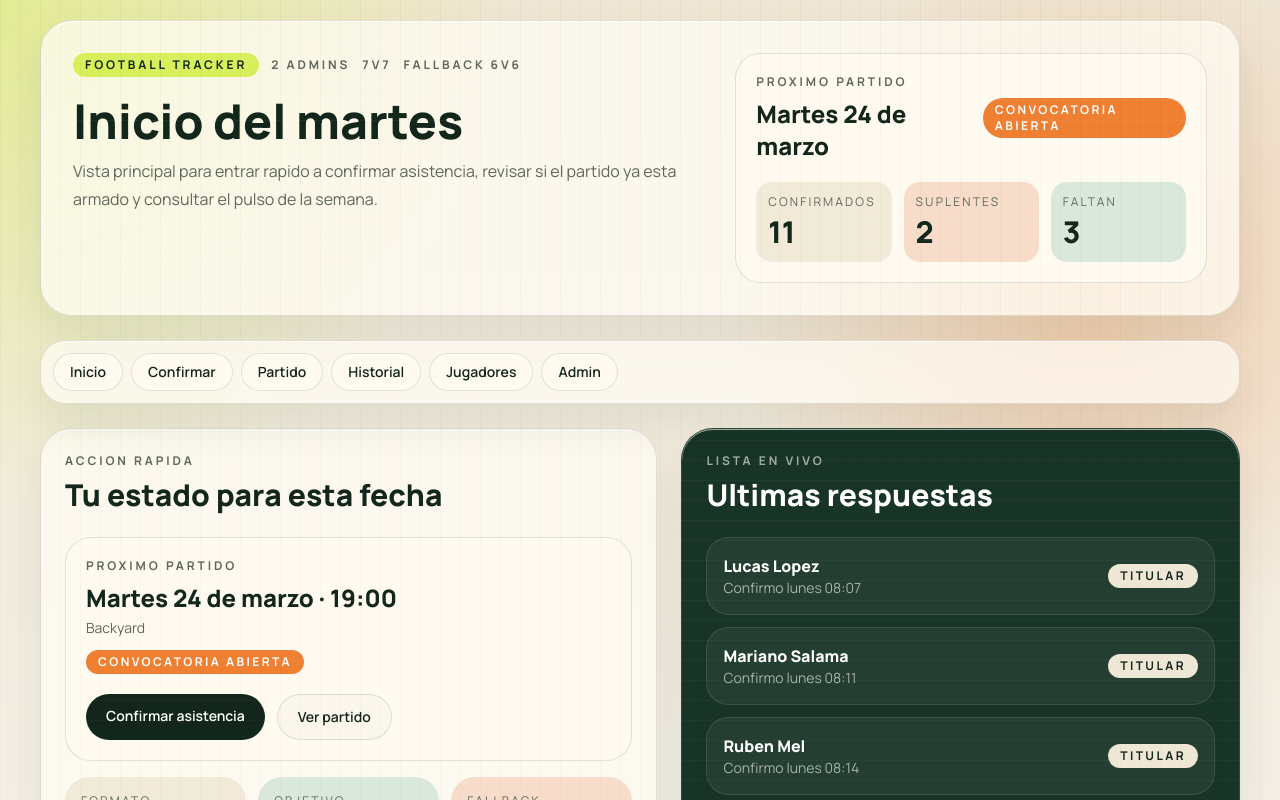
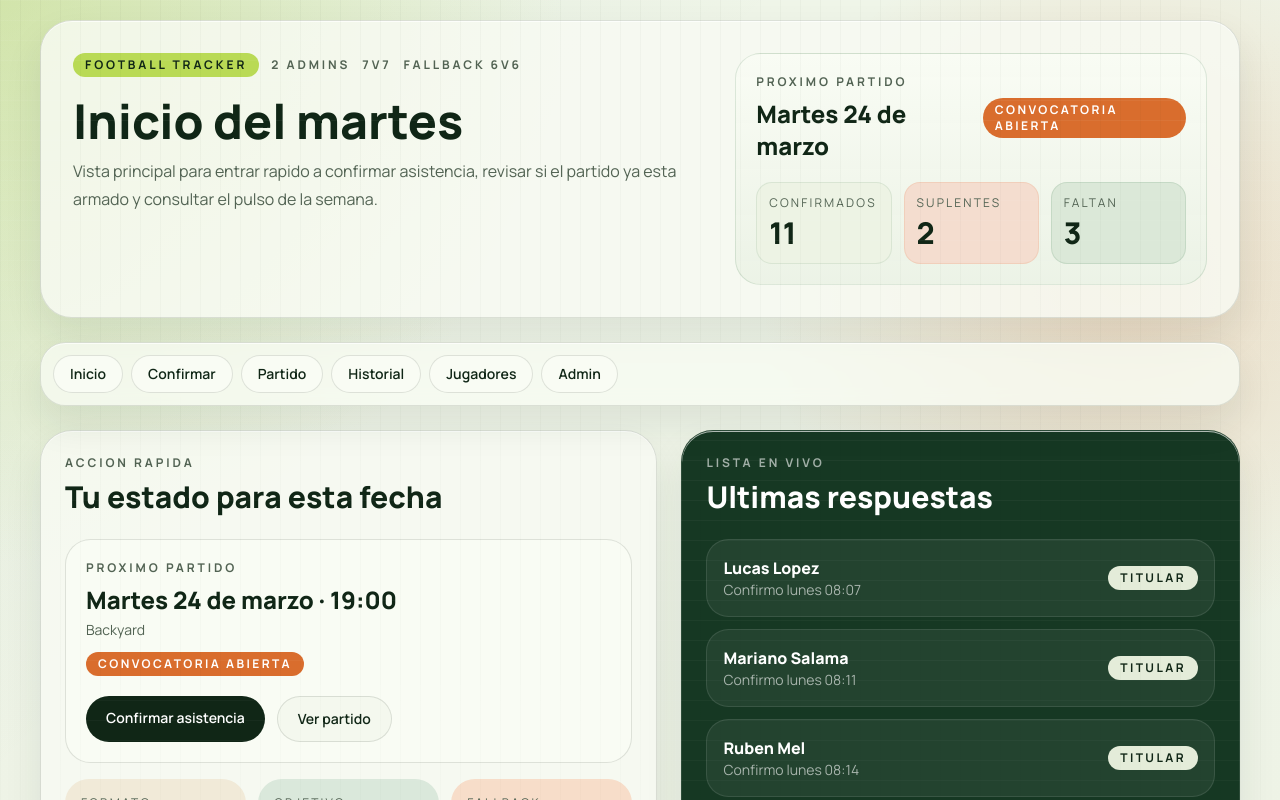
Before and after one commit to atomaculus/football_tracker, a Next.js app in the folder web/: page / in a window 1280 px wide. Shown: the top 800 px of the page. Built offline with nearby package versions, Linux system fonts and the light colour scheme; no server answers; the database is empty.

Commit message:
Refine football-inspired visual palette

```diff
--- a/web/src/app/globals.css
+++ b/web/src/app/globals.css
@@ -1,17 +1,20 @@
 @import "tailwindcss";
 
 :root {
-  --background: #f4efe4;
-  --foreground: #13261c;
-  --surface: rgba(255, 252, 245, 0.74);
-  --surface-strong: #fffaf0;
-  --surface-dark: #173426;
-  --line: rgba(19, 38, 28, 0.12);
-  --muted: #5f675d;
-  --accent: #ef7f31;
-  --accent-strong: #cb5e18;
-  --lime: #d8ef5c;
-  --sand: #e7cf9c;
+  --background: #eef3e6;
+  --foreground: #102616;
+  --surface: rgba(248, 251, 243, 0.82);
+  --surface-strong: #f9fcf4;
+  --surface-dark: #163823;
+  --line: rgba(16, 38, 22, 0.12);
+  --muted: #526353;
+  --accent: #d96d2d;
+  --accent-strong: #aa4e1b;
+  --lime: #b9da55;
+  --sand: #d7c49b;
+  --pitch: #2d6a3d;
+  --pitch-strong: #1f4c2c;
+  --chalk: #f3f5eb;
 }
 
 @theme inline {
@@ -42,9 +45,10 @@ body {
   color: var(--foreground);
   font-family: var(--font-sans), sans-serif;
   background:
-    radial-gradient(circle at top left, rgba(216, 239, 92, 0.54), transparent 22%),
-    radial-gradient(circle at 85% 15%, rgba(239, 127, 49, 0.28), transparent 18%),
-    linear-gradient(180deg, #efe6d4 0%, #f4efe4 40%, #efe9db 100%);
+    radial-gradient(circle at top left, rgba(185, 218, 85, 0.36), transparent 24%),
+    radial-gradient(circle at 88% 14%, rgba(217, 109, 45, 0.2), transparent 18%),
+    linear-gradient(135deg, rgba(45, 106, 61, 0.08), transparent 24%),
+    linear-gradient(180deg, #eff5e8 0%, #eef3e6 42%, #e4ecdb 100%);
   min-height: 100vh;
 }
 
@@ -53,7 +57,7 @@ a {
 }
 
 ::selection {
-  background: rgba(216, 239, 92, 0.72);
+  background: rgba(185, 218, 85, 0.72);
   color: #112117;
 }
 
@@ -68,15 +72,15 @@ a {
   pointer-events: none;
   background-image:
     linear-gradient(rgba(255, 255, 255, 0.06) 1px, transparent 1px),
-    linear-gradient(90deg, rgba(19, 38, 28, 0.035) 1px, transparent 1px);
+    linear-gradient(90deg, rgba(16, 38, 22, 0.03) 1px, transparent 1px);
   background-size: 20px 20px;
   mask-image: linear-gradient(180deg, rgba(0, 0, 0, 0.9), transparent 92%);
 }
 
 .card-shadow {
   box-shadow:
-    0 20px 40px rgba(17, 33, 23, 0.08),
-    inset 0 1px 0 rgba(255, 255, 255, 0.6);
+    0 18px 38px rgba(20, 44, 28, 0.09),
+    inset 0 1px 0 rgba(255, 255, 255, 0.68);
 }
 
 .display {
--- a/web/src/components/app-shell.tsx
+++ b/web/src/components/app-shell.tsx
@@ -40,7 +40,7 @@ export function AppShell({
             </div>
 
             <div className="grid gap-4">
-              <div className="rounded-[1.6rem] border border-line bg-surface-strong p-5">
+              <div className="rounded-[1.6rem] border border-[#2d6a3d]/14 bg-[linear-gradient(180deg,rgba(249,252,244,0.98),rgba(235,242,229,0.96))] p-5">
                 <div className="flex items-center justify-between gap-4">
                   <div>
                     <p className="text-xs font-bold uppercase tracking-[0.24em] text-muted">
@@ -55,19 +55,19 @@ export function AppShell({
                   </span>
                 </div>
                 <div className="mt-5 grid grid-cols-3 gap-3">
-                  <div className="rounded-2xl bg-[#f1ead8] p-3">
+                  <div className="rounded-2xl border border-[#2d6a3d]/10 bg-[#edf3e4] p-3">
                     <p className="text-xs uppercase tracking-[0.18em] text-muted">
                       Confirmados
                     </p>
                     <p className="mt-1 text-3xl font-black">{nextMatch.confirmed}</p>
                   </div>
-                  <div className="rounded-2xl bg-[#f7ddc9] p-3">
+                  <div className="rounded-2xl border border-[#d96d2d]/12 bg-[#f4ddcf] p-3">
                     <p className="text-xs uppercase tracking-[0.18em] text-muted">
                       Suplentes
                     </p>
                     <p className="mt-1 text-3xl font-black">{nextMatch.substitutes}</p>
                   </div>
-                  <div className="rounded-2xl bg-[#dae8db] p-3">
+                  <div className="rounded-2xl border border-[#2d6a3d]/12 bg-[#dbe8d8] p-3">
                     <p className="text-xs uppercase tracking-[0.18em] text-muted">
                       Faltan
                     </p>
--- a/web/src/components/ui.tsx
+++ b/web/src/components/ui.tsx
@@ -40,7 +40,7 @@ export function Pill({
   tone?: "default" | "lime" | "accent";
 }) {
   const tones = {
-    default: "bg-[#efe7d5] text-foreground",
+    default: "bg-[#e4ecd9] text-foreground",
     lime: "bg-lime text-foreground",
     accent: "bg-accent text-white",
   };
```
